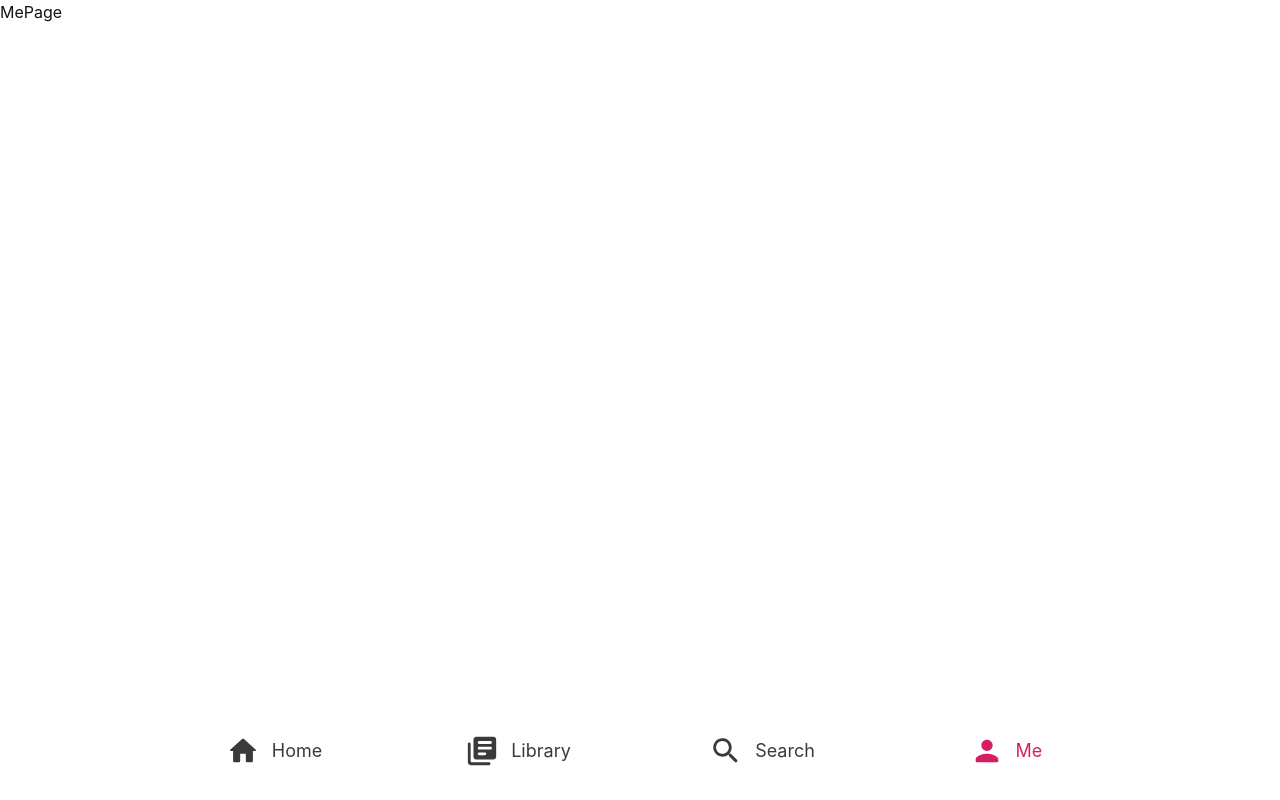
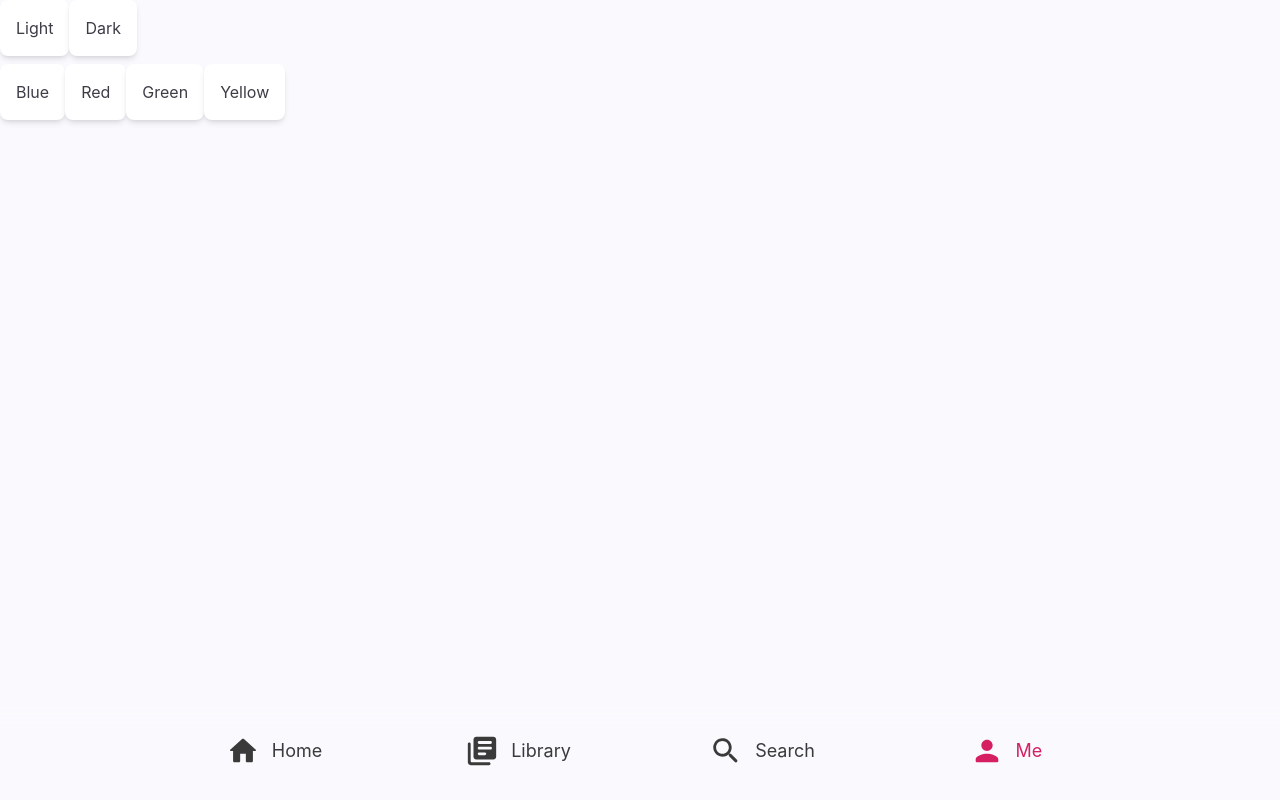
Before and after one commit to kukuckarastislav/lyrics-library, a React (Vite) app in the folder lyrics-library-react/: page /me in a window 1280 px wide. Built offline with nearby package versions, Linux system fonts and the light colour scheme.

Commit message:
ui colors

```diff
--- a/lyrics-library-react/dev-dist/sw.js
+++ b/lyrics-library-react/dev-dist/sw.js
@@ -82,7 +82,7 @@ define(['./workbox-5357ef54'], (function (workbox) { 'use strict';
     "revision": "3ca0b8505b4bec776b69afdba2768812"
   }, {
     "url": "index.html",
-    "revision": "0.adl0pofti88"
+    "revision": "0.kiqf07f68ig"
   }], {});
   workbox.cleanupOutdatedCaches();
   workbox.registerRoute(new workbox.NavigationRoute(workbox.createHandlerBoundToURL("index.html"), {
--- a/lyrics-library-react/src/components/SongBookCard.module.scss
+++ b/lyrics-library-react/src/components/SongBookCard.module.scss
@@ -1,14 +1,18 @@
 .SongBookCardCss{
     @apply flex justify-between
-        bg-white rounded-lg shadow-md
+         rounded-lg
         p-4 mb-2
-        hover:shadow-lg hover:bg-gray-50
+    ;
+    background-color: var(--bg-ui-color-card);
+    box-shadow: var(--card-shadow);
+    transition: transform 80ms ease;
 
-    ;
+    &:hover{
+        background-color: var(--bg-ui-color);
+    }
 
     &:active{
         transform: scale(0.98);
-        transition: transform 80ms ease;
     }
 
 
--- a/lyrics-library-react/src/components/SongBookCard.tsx
+++ b/lyrics-library-react/src/components/SongBookCard.tsx
@@ -21,7 +21,7 @@ export default function SongBookCard(props: SongBookCardProps) {
             {songBook.languges.map((language) => (
               <Chip key={songBook.url+language} label={language} variant="outlined"
                 size='small'
-                sx={{ fontSize: '1rem' }} />
+                sx={{ fontSize: '1rem', color: 'var(--text-ui-color)' }} />
             ))}
           </div>
         </div>
--- a/lyrics-library-react/src/components/SongCard.module.scss
+++ b/lyrics-library-react/src/components/SongCard.module.scss
@@ -1,12 +1,18 @@
 .SongCardCss{
     @apply flex flex-col p-4 mb-2
-        bg-white rounded-lg shadow-md
-        hover:shadow-lg hover:bg-gray-50
+        rounded-lg
     ;
+
+    background-color: var(--bg-ui-color-card);
+    box-shadow: var(--card-shadow);
+    transition: transform 80ms ease;
+
+    &:hover{
+        background-color: var(--bg-ui-color);
+    }
 
     &:active{
         transform: scale(0.98);
-        transition: transform 80ms ease;
     }
 
     :global{
--- a/lyrics-library-react/src/components/SongCard.tsx
+++ b/lyrics-library-react/src/components/SongCard.tsx
@@ -41,7 +41,7 @@ export default function SongCard(props: SongCardProps) {
             <div className='flex gap-1 mt-2'>
               <Chip label={song.lang} variant="outlined"
                   size='small'
-                  sx={{ fontSize: '1rem' }} />
+                  sx={{ fontSize: '1rem', color: 'var(--text-ui-color)' }} />
             </div>
           </div>
         </Link>
@@ -49,12 +49,12 @@ export default function SongCard(props: SongCardProps) {
           <div>
             {//Math.random() > 0.7 &&
               <BookmarkRoundedIcon
-              sx={{ fontSize: 26, color: 'var(--button-ui-active-color)' }} />
+              sx={{ fontSize: 26, color: 'var(--button-bookmark-ui-color)' }} />
             }
           </div>
           <div className='w-full' >
-            {!previewText && <VisibilityRoundedIcon onClick={() => (setPreviewText(true))} sx={{ color: 'gray', fontSize: 26 }} className="iconButtonll" />}
-            {previewText && <VisibilityOffRoundedIcon onClick={() => (setPreviewText(false))} sx={{ color: 'gray', fontSize: 26}} className="iconButtonll" />}
+            {!previewText && <VisibilityRoundedIcon onClick={() => (setPreviewText(true))} sx={{ color: 'var(--button-ui-color)', fontSize: 26 }} className="iconButtonll" />}
+            {previewText && <VisibilityOffRoundedIcon onClick={() => (setPreviewText(false))} sx={{ color: 'var(--button-ui-color)', fontSize: 26}} className="iconButtonll" />}
           </div>
         </div>
       </div>
--- a/lyrics-library-react/src/index.css
+++ b/lyrics-library-react/src/index.css
@@ -9,18 +9,27 @@
   -webkit-font-smoothing: antialiased;
   -moz-osx-font-smoothing: grayscale;
 
-  --text-ui-color: #191212;
+  --text-ui-color: #3E3C46;
   --text-ui-hover-color: rgb(185, 29, 86);
   --text-ui-active-color: rgb(214, 30, 98);
 
-  --button-ui-color: rgb(58, 58, 58);
+  --button-ui-color-lightgray: rgb(100, 100, 100);
+  --button-ui-color: #3a3a3a;
   --button-ui-hover-color: rgb(185, 29, 86);
   --button-ui-active-color: rgb(214, 30, 98);
   --button-ui-text-color: rgb(255,255,255);
 
-  --bg-ui-color: white;
-  --color-primary: #747bff;
-  --color-secondary: #ff7477;
+  --button-bookmark-ui-color: rgb(247, 203, 6);
+  --bg-ui-color-card: white;
+
+  --bg-ui-color: #FAFAFE;
+
+  --bg-ui-color-light: white;
+  --bg-ui-color-dark: rgb(7, 7, 7);
+  --text-ui-color-light: #191212;
+  --text-ui-color-dark: rgb(248, 248, 248);
+
+  --card-shadow: 0 4px 6px -1px rgb(0 0 0 / 0.1), 0 2px 4px -2px rgb(0 0 0 / 0.1);
 
 }
 
@@ -53,6 +62,16 @@ a, button{
   color: var(--button-ui-active-color);
 }
 
+.ebtn{
+  @apply bg-white
+   rounded-lg
+   shadow-md
+   p-4 mb-2
+   hover:shadow-lg
+    hover:bg-gray-50
+    text-center;
+}
+
 /*
 @media (prefers-color-scheme: light) {
   :root {
--- a/lyrics-library-react/src/models/UserSettings.ts
+++ b/lyrics-library-react/src/models/UserSettings.ts
@@ -3,6 +3,15 @@ export class UserSettings {
     constructor(
         public name: string = '',
         public activeSongId: number = 0,
+
+        public uiMode: string = 'light', // dark, light
+        public uiColor: string = 'red', // red, blue, green, yellow
+
+        public uiLanguage: string = 'eng', // eng, sk, srb
+
+        public songHistory: number[] = [],
+        public songFavorites: number[] = [],
+
 
     ) { }
 
@@ -12,6 +21,11 @@ export class UserSettings {
         return new UserSettings(
             json.name,
             json.activeSongId,
+            json.uiMode,
+            json.uiColor,
+            json.uiLanguage,
+            json.songHistory,
+            json.songFavorites,
         );
     }
 }
--- a/lyrics-library-react/src/pages/MePage.tsx
+++ b/lyrics-library-react/src/pages/MePage.tsx
@@ -1,9 +1,136 @@
 import style from './MePage.module.scss';
 
+import userSettings from '../models/UserSettings';
+
 export default function MePage() {
+
+  const root = document.querySelector(':root');
+  const rootStyle = getComputedStyle(root!);
+
+  const colors = {
+    light: {
+        textUiColor: '#3E3C46',
+        bgUiColor: '#FAFAFE',
+        buttonUiColor: '#3a3a3a',
+        bgUiColorCard: '#FFFFFF',
+        cardShadow: '0 4px 6px -1px rgb(0 0 0 / 0.1), 0 2px 4px -2px rgb(0 0 0 / 0.1)',
+        red: {
+            hover: '#e54882',
+            active: '#d61e62',
+        },
+        green: {
+            hover: '#5AD75A',
+            active: '#46C742',
+        },
+        blue: {
+            hover: '#63b1e9',
+            active: '#1E89D6',
+        },
+        yellow: {
+            hover: '#e6b84c',
+            active: '#D69F1E',
+        }
+    },
+    dark: {
+        textUiColor: '#E1E0E9',
+        bgUiColor: '#1C1A26',
+        buttonUiColor: '#d1d1d1',
+        bgUiColorCard: '#312E3F',
+        cardShadow: '0 4px 6px -1px rgb(0 0 0 / 0.4), 0 2px 4px -2px rgb(0 0 0 / 0.4)',
+        red: {
+            hover: '#FF4F63',
+            active: '#FF4F63',
+        },
+        green: {
+            hover: '#5AD75A',
+            active: '#3DAA3D',
+        },
+        blue: {
+            hover: '#6ba7eb',
+            active: '#4E93E1',
+        },
+        yellow: {
+            hover: '#FFD777',
+            active: '#D69F1E',
+        }
+    }
+};
+
+
+
+
+  const setTheme = (mode: string) => {
+    if (mode === 'light') {
+      userSettings.uiMode = 'light';
+      root!.style.setProperty('--bg-ui-color', colors.light.bgUiColor);
+      root!.style.setProperty('--text-ui-color', colors.light.textUiColor);
+      root!.style.setProperty('--button-ui-color', colors.light.buttonUiColor);
+      root!.style.setProperty('--bg-ui-color-card', colors.light.bgUiColorCard);
+      root!.style.setProperty('--card-shadow', colors.light.cardShadow);
+
+      setUiColor(userSettings.uiColor);
+
+    } else if (mode === 'dark') {
+      userSettings.uiMode = 'dark';
+      root!.style.setProperty('--bg-ui-color', colors.dark.bgUiColor);
+      root!.style.setProperty('--text-ui-color', colors.dark.textUiColor);
+      root!.style.setProperty('--button-ui-color', colors.dark.buttonUiColor);
+      root!.style.setProperty('--bg-ui-color-card', colors.dark.bgUiColorCard);
+      root!.style.setProperty('--card-shadow', colors.dark.cardShadow);
+
+      setUiColor(userSettings.uiColor);
+    }
+
+  }
+
+  const setUiColor = (color: string) => {
+    userSettings.uiColor = color;
+    if(userSettings.uiMode === 'light') {
+      if (color === 'red') {
+        setColor(colors.light.red);
+      } else if (color === 'green') {
+        setColor(colors.light.green);
+      } else if (color === 'blue') {
+        setColor(colors.light.blue);
+      } else if (color === 'yellow') {
+        setColor(colors.light.yellow);
+      }
+    } else if (userSettings.uiMode === 'dark') {
+      if (color === 'red') {
+        setColor(colors.dark.red);
+      } else if (color === 'green') {
+        setColor(colors.dark.green);
+      } else if (color === 'blue') {
+        setColor(colors.dark.blue);
+      } else if (color === 'yellow') {
+        setColor(colors.dark.yellow);
+      }
+    }
+  }
+
+  // eslint-disable-next-line @typescript-eslint/no-explicit-any
+  const setColor = (color: any) => {
+    root!.style.setProperty('--text-ui-hover-color', color.hover);
+    root!.style.setProperty('--text-ui-active-color', color.active);
+    root!.style.setProperty('--button-ui-hover-color', color.hover);
+    root!.style.setProperty('--button-ui-active-color', color.active);
+  }
+
+
   return (
     <div className={style.MePageCss}>
-      MePage
+
+
+      <button className='ebtn' onClick={() => setTheme('light')}>Light</button>
+      <button className='ebtn' onClick={() => setTheme('dark')}>Dark</button>
+      <br />
+      <button className='ebtn' onClick={() => setUiColor('blue')}>Blue</button>
+      <button className='ebtn' onClick={() => setUiColor('red')}>Red</button>
+      <button className='ebtn' onClick={() => setUiColor('green')}>Green</button>
+      <button className='ebtn' onClick={() => setUiColor('yellow')}>Yellow</button>
+
+
+
     </div>
   )
 }
--- a/lyrics-library-react/src/pages/SearchPage.module.scss
+++ b/lyrics-library-react/src/pages/SearchPage.module.scss
@@ -21,6 +21,7 @@
             &:focus{
                 border: 2px solid var(--text-ui-active-color);
             }
+            background-color: var(--bg-ui-color-card);
         }
 
         .songContainer{
```
